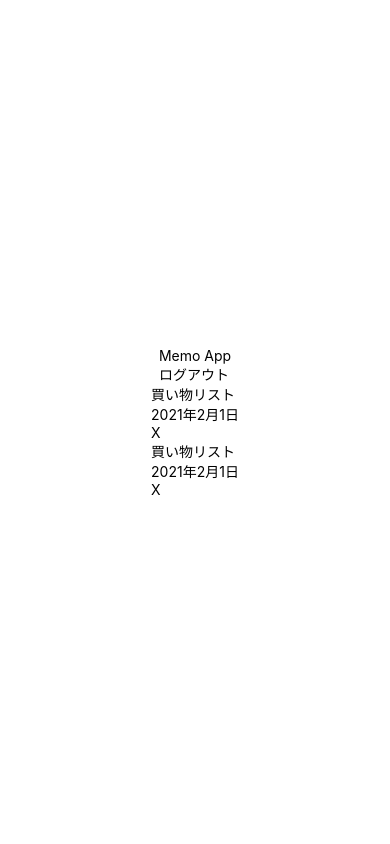
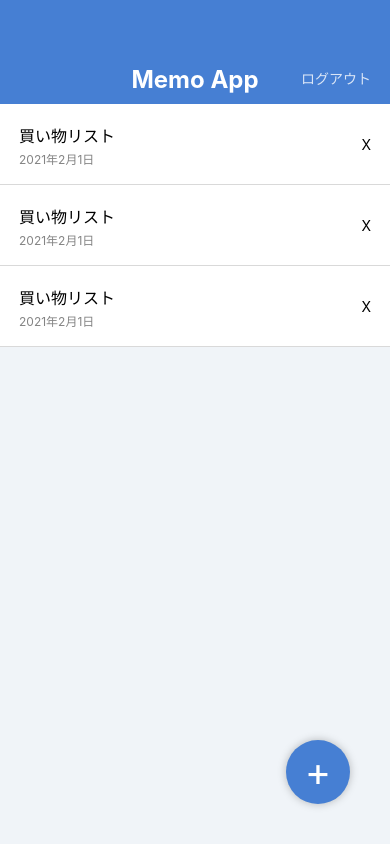
Before and after one commit to okamotoshun/MemoApp, a React Native app: screen / in a window 390 px wide. Built offline with nearby package versions, Linux system fonts and the light colour scheme.

Commit message:
memo画面のスタイル完成

```diff
--- a/App.jsx
+++ b/App.jsx
@@ -4,29 +4,18 @@
 export default function App() {
   return (
     <View style={styles.container}>
-      <View>
-        <View>
-          <Text>Memo App</Text>
-          <Text>ログアウト</Text>
+      <View style={styles.appbar}>
+        <View style={styles.appbarInner}>
+          <Text style={styles.appbarTitle}>Memo App</Text>
+          <Text style={styles.appbarRight}>ログアウト</Text>
         </View>
       </View>
 
       <View>
-        <View>
+        <View style={styles.memoListItem}>
           <View>
-            <Text>買い物リスト</Text>
-            <Text>2021年2月1日</Text>
-          </View>
-          <View>
-            <Text>X</Text>
-          </View>
-        </View>
-      </View>
-      <View>
-        <View>
-          <View>
-            <Text>買い物リスト</Text>
-            <Text>2021年2月1日</Text>
+            <Text style={styles.memoListItemTitle}>買い物リスト</Text>
+            <Text style={styles.memoListItemDate}>2021年2月1日</Text>
           </View>
           <View>
             <Text>X</Text>
@@ -34,6 +23,33 @@
         </View>
       </View>
 
+      <View>
+        <View style={styles.memoListItem}>
+          <View>
+            <Text style={styles.memoListItemTitle}>買い物リスト</Text>
+            <Text style={styles.memoListItemDate}>2021年2月1日</Text>
+          </View>
+          <View>
+            <Text>X</Text>
+          </View>
+        </View>
+      </View>
+
+      <View>
+        <View style={styles.memoListItem}>
+          <View>
+            <Text style={styles.memoListItemTitle}>買い物リスト</Text>
+            <Text style={styles.memoListItemDate}>2021年2月1日</Text>
+          </View>
+          <View>
+            <Text>X</Text>
+          </View>
+        </View>
+      </View>
+
+      <View style={styles.circleButton}>
+        <Text style={styles.circleButtonLabel}>+</Text>
+      </View>
     </View>
   );
 }
@@ -41,8 +57,67 @@
 const styles = StyleSheet.create({
   container: {
     flex: 1,
-    backgroundColor: '#fff',
+    backgroundColor: '#F0F4F8',
+  },
+  appbar: {
+    width: '100%',
+    height: 104,
+    backgroundColor: '#467FD3',
+    justifyContent: 'flex-end',
+  },
+  appbarInner: {
     alignItems: 'center',
+  },
+  appbarRight: {
+    position: 'absolute',
+    right: 19,
+    bottom: 16,
+    color: 'rgba(255,255,255,0.8)',
+  },
+  appbarTitle: {
+    marginBottom: 8,
+    fontSize: 24,
+    lineHeight: 32,
+    color: '#ffffff',
+    fontWeight: 'bold',
+  },
+  memoListItem: {
+    backgroundColor: '#ffffff',
+    flexDirection: 'row',
+    justifyContent: 'space-between',
+    paddingVertical: 16,
+    paddingHorizontal: 19,
+    alignItems: 'center',
+    borderBottomWidth: 1,
+    borderColor: 'rgba(0,0,0,0.15)',
+  },
+  memoListItemTitle: {
+    fontSize: 16,
+    lineHeight: 32,
+  },
+  memoListItemDate: {
+    fontSize: 12,
+    lineHeight: 16,
+    color: '#848484',
+  },
+  circleButton: {
+    backgroundColor: '#467fd3',
+    width: 64,
+    height: 64,
+    borderRadius: 32,
     justifyContent: 'center',
+    alignItems: 'center',
+    position: 'absolute',
+    right: 40,
+    bottom: 40,
+    shadowColor: '#000000',
+    shadowOffset: { width: 0, height: 0 },
+    shadowOpacity: 0.25,
+    shadowRadius: 8,
+  },
+  circleButtonLabel: {
+    color: '#ffffff',
+    fontSize: 40,
+    lineHeight: 40,
   },
 });
```
